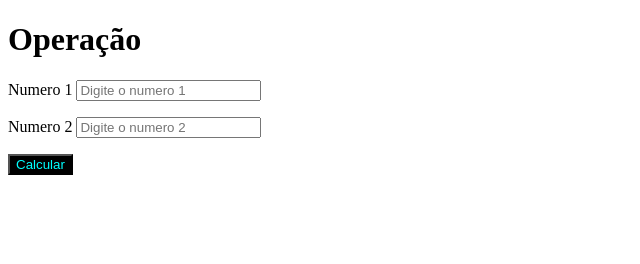
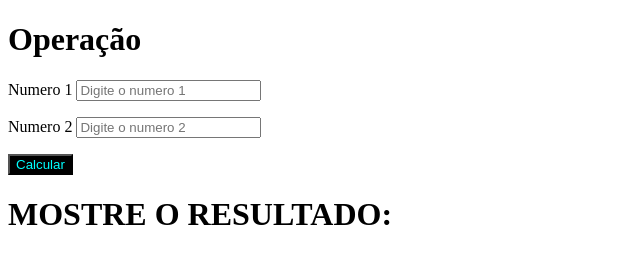
Before and after one commit to fbraunstein/Projeto2-1ESPG, a plain HTML site: page index.html in a window 1280 px wide. Shown: the whole page, without its empty margins (0-640 px from the left). Drawn offline with Linux system fonts and the light colour scheme.

Commit message:
Adicionando um h1 mostre o resultado

```diff
--- a/index.html
+++ b/index.html
@@ -19,6 +19,7 @@
     </p>
 
     <input type="submit" value="Calcular" id="calc" onclick="Calcular()">
+    <h1>MOSTRE O RESULTADO:</h1>
 
     <p id="resultado"></p>
 
```
